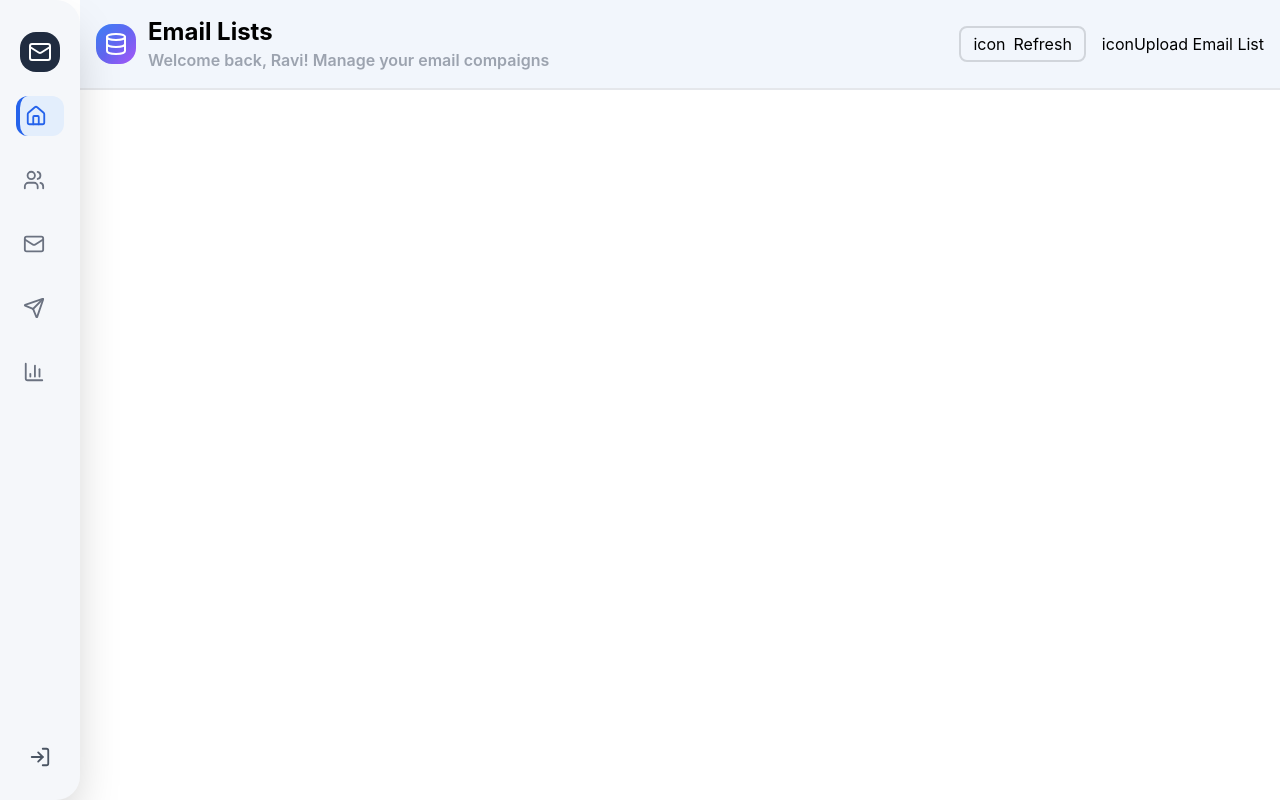
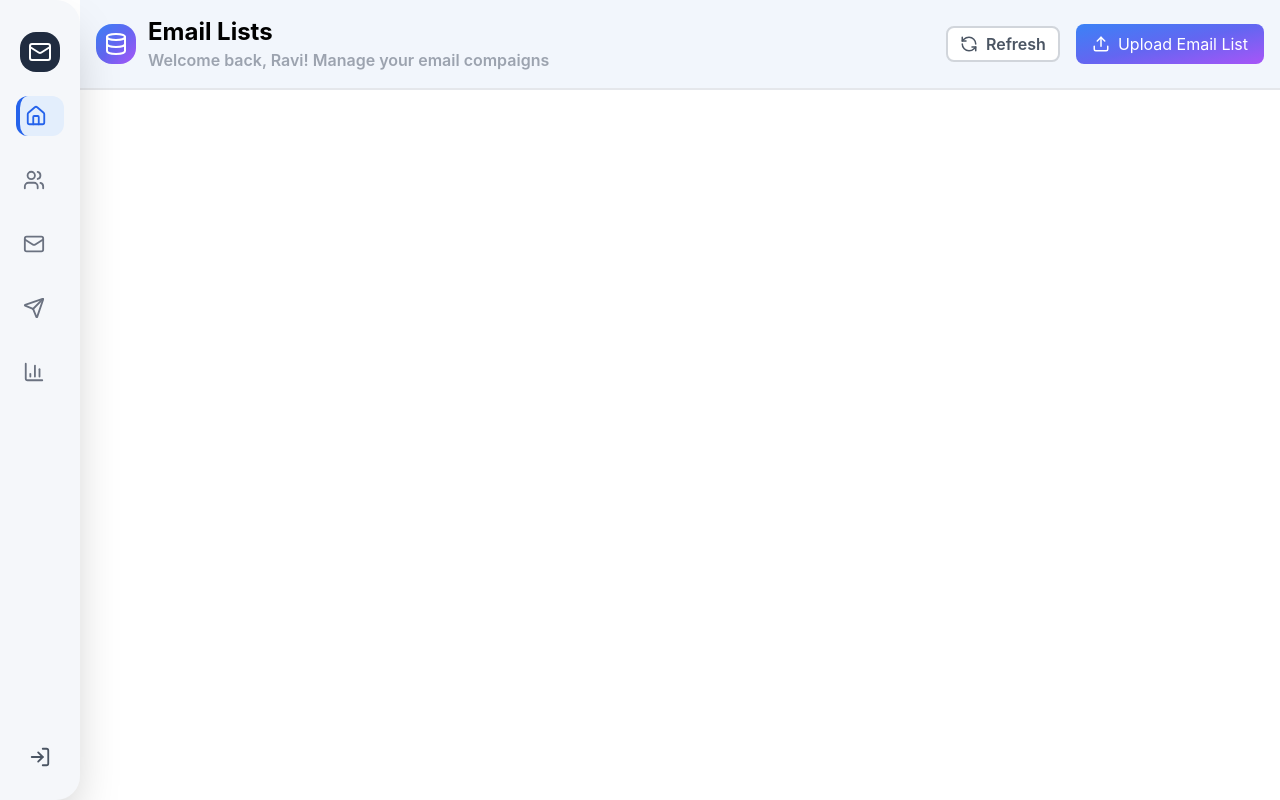
Before and after one commit to techieshruti/Globopersona-project-Frontend-UI-Redesign, a React (Vite) app: page / in a window 1280 px wide. Built offline with nearby package versions, Linux system fonts and the light colour scheme.

Commit message:
added email header done

```diff
--- a/src/components/Dashboard/DashBoard.jsx
+++ b/src/components/Dashboard/DashBoard.jsx
@@ -1,6 +1,6 @@
 import React from "react";
 import Sidebar from "../layout/Sidebar";
-import { Bell, Search, ChevronDown, Dot } from "lucide-react";
+import { Bell, Search, ChevronDown } from "lucide-react";
 import PerformanceOverview from "./PerformanceOverview";
 
 const metrics = [
--- a/src/components/Dashboard/PerformanceOverview.jsx
+++ b/src/components/Dashboard/PerformanceOverview.jsx
@@ -1,6 +1,6 @@
 import React from 'react'
 import DashboardMetricCard from './DashboardMetricCard';
-import { Rocket, ArrowUpRight, UsersRound, Eye,Shell, TrendingDown, DollarSign, RefreshCcw, Target} from "lucide-react";
+import { Rocket,UsersRound, Eye, TrendingDown, DollarSign, RefreshCcw, Target} from "lucide-react";
 
 const metrics = [
   {
--- a/src/components/Email List/EmailHeader.jsx
+++ b/src/components/Email List/EmailHeader.jsx
@@ -1,5 +1,5 @@
 import React from 'react'
-import { Database } from 'lucide-react'
+import { Database,RefreshCcw, Upload } from 'lucide-react'
 
 const EmailHeader = () => {
   return (
@@ -17,13 +17,17 @@ const EmailHeader = () => {
         </div>
         {/* Right */}
         <div className='flex gap-4 items-center'>
-            <div className='flex gap-2 items-center border-2 border-gray-300 px-3 py-1 rounded-lg'>
-                <h1>icon</h1>
+            <div className='flex gap-2 items-center border-2 border-gray-300 text-gray-600 bg-white font-semibold px-3 py-1 rounded-lg'>
+                <RefreshCcw size={18} />
                 <h1>Refresh</h1>
             </div>
-            <button>
-                <span>icon</span>
-                Upload Email List</button>
+            <button className='bg-gradient-to-br from-blue-500 via-indigo-500 to-purple-500 text-white px-4 py-2 rounded-lg'
+            >
+            <div className='flex gap-2 items-center'>
+                <Upload size={18}/>
+                Upload Email List
+            </div>
+            </button>
         </div>
     </div>
   )
```
